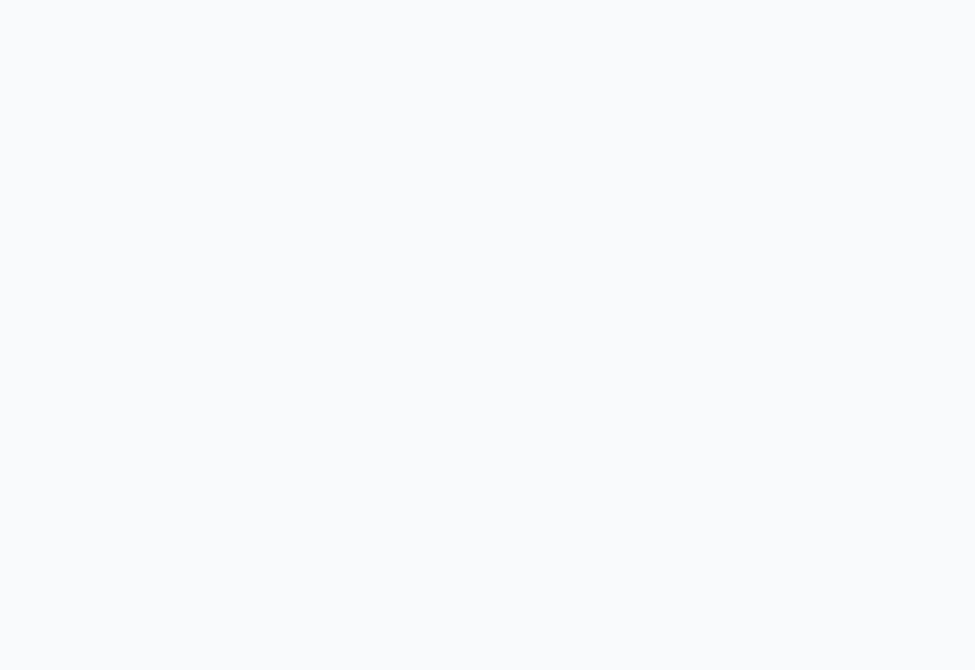
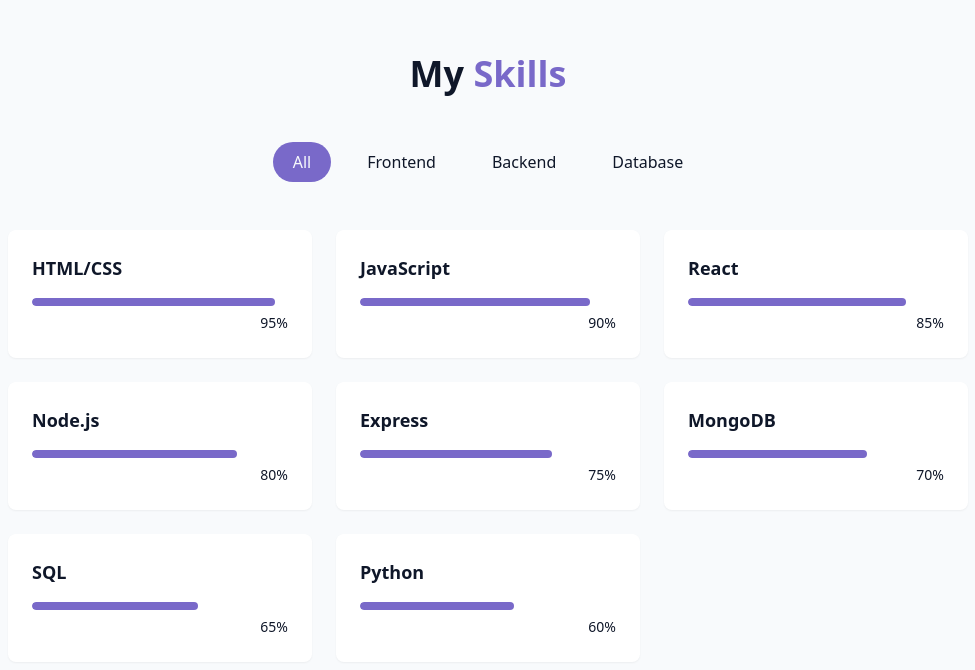
Before and after one commit to WhiteCornFour/ModernPersonalPortfolio, a React (Vite) app: page / in a window 1280 px wide. Shown: the part 1548-2218 px from the top of the page, without its empty margins (152-1127 px from the left). Before the commit the page ends 1506 px from the top, so only its background shows below. Built offline with nearby package versions, Linux system fonts and the light colour scheme.

Commit message:
Completed Skill Section

```diff
--- /dev/null
+++ b/src/components/SkillsSection.jsx
@@ -0,0 +1,75 @@
+import { act, useState } from "react";
+import { cn } from "@/lib/utils";
+
+const skills = [
+  { name: "HTML/CSS", level: 95, category: "Frontend" },
+  { name: "JavaScript", level: 90, category: "Frontend" },
+  { name: "React", level: 85, category: "Frontend" },
+  { name: "Node.js", level: 80, category: "Backend" },
+  { name: "Express", level: 75, category: "Backend" },
+  { name: "MongoDB", level: 70, category: "Database" },
+  { name: "SQL", level: 65, category: "Database" },
+  { name: "Python", level: 60, category: "Backend" },
+];
+
+const categories = ["All", "Frontend", "Backend", "Database"];
+
+export const SkillsSection = () => {
+  const [activeCategory, setActiveCategory] = useState("All");
+
+  const fileredSkills = skills.filter(
+    (skill) => activeCategory === "All" || skill.category === activeCategory
+  );
+
+  return (
+    <section id="skills" className="py-24 px-4 relative bg-secondary/30">
+      <div className="container mx-auto max-w-5xl">
+        <h2 className="text-3xl md:text-4xl font-bold mb-12 text-center">
+          My <span className="text-primary"> Skills</span>
+        </h2>
+
+        <div className="flex flex-wrap justify-center gap-4 mb-12">
+          {categories.map((category, key) => (
+            <button
+              key={key}
+              onClick={() => setActiveCategory(category)}
+              className={cn(
+                "px-5 py-2 rounded-full transition-colors duration-300 capitalize",
+                activeCategory === category
+                  ? "bg-primary text-primary-foreground"
+                  : "bg-secondary/70 text-foreground hover:bg-secondary"
+              )}
+            >
+              {category}
+            </button>
+          ))}
+        </div>
+
+        <div className="grid grid-cols-1 sm:grid-cols-2 lg:grid-cols-3 gap-6">
+          {fileredSkills.map((skill, key) => (
+            <div
+              key={key}
+              className="bg-card p-6 rounded-lg shadow-xs card-hover"
+            >
+              <div className="text-left mb-4">
+                <h3 className="font-semibold text-lg">{skill.name}</h3>
+              </div>
+              <div className="w-full bg-secondary/50 h-2 rounded-full overflow-hidden">
+                <div
+                  className="bg-primary h-2 rounded-full origin-left animate-[grow_1.5s_ease-out"
+                  style={{ width: skill.level + "%" }}
+                />
+              </div>
+
+              <div className="text-right mt-1">
+                <span className="text-sm text-muted-foreground">
+                  {skill.level}%
+                </span>
+              </div>
+            </div>
+          ))}
+        </div>
+      </div>
+    </section>
+  );
+};
--- a/src/pages/Home.jsx
+++ b/src/pages/Home.jsx
@@ -1,6 +1,7 @@
 import { AboutSection } from "../components/AboutSection";
 import { HeroSection } from "../components/HeroSection";
 import { Navbar } from "../components/Navbar";
+import { SkillsSection } from "../components/SkillsSection";
 import { StarBackground } from "../components/StarBackground";
 import { ThemeToggle } from "../components/ThemeToggle";
 
@@ -17,6 +18,7 @@
       <main>
         <HeroSection />
         <AboutSection />
+        <SkillsSection />
       </main>
       {/* Footer */}
     </div>
```
